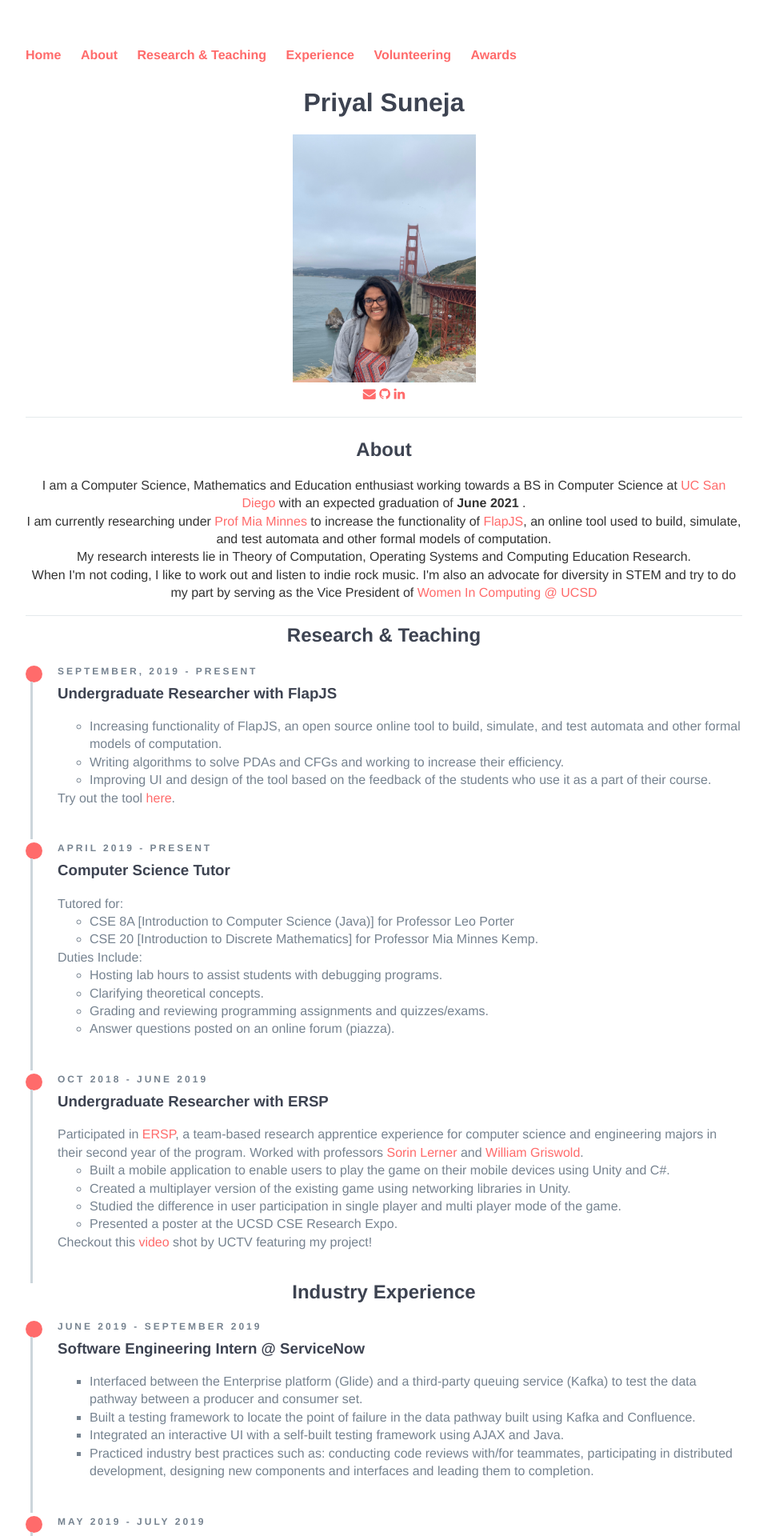
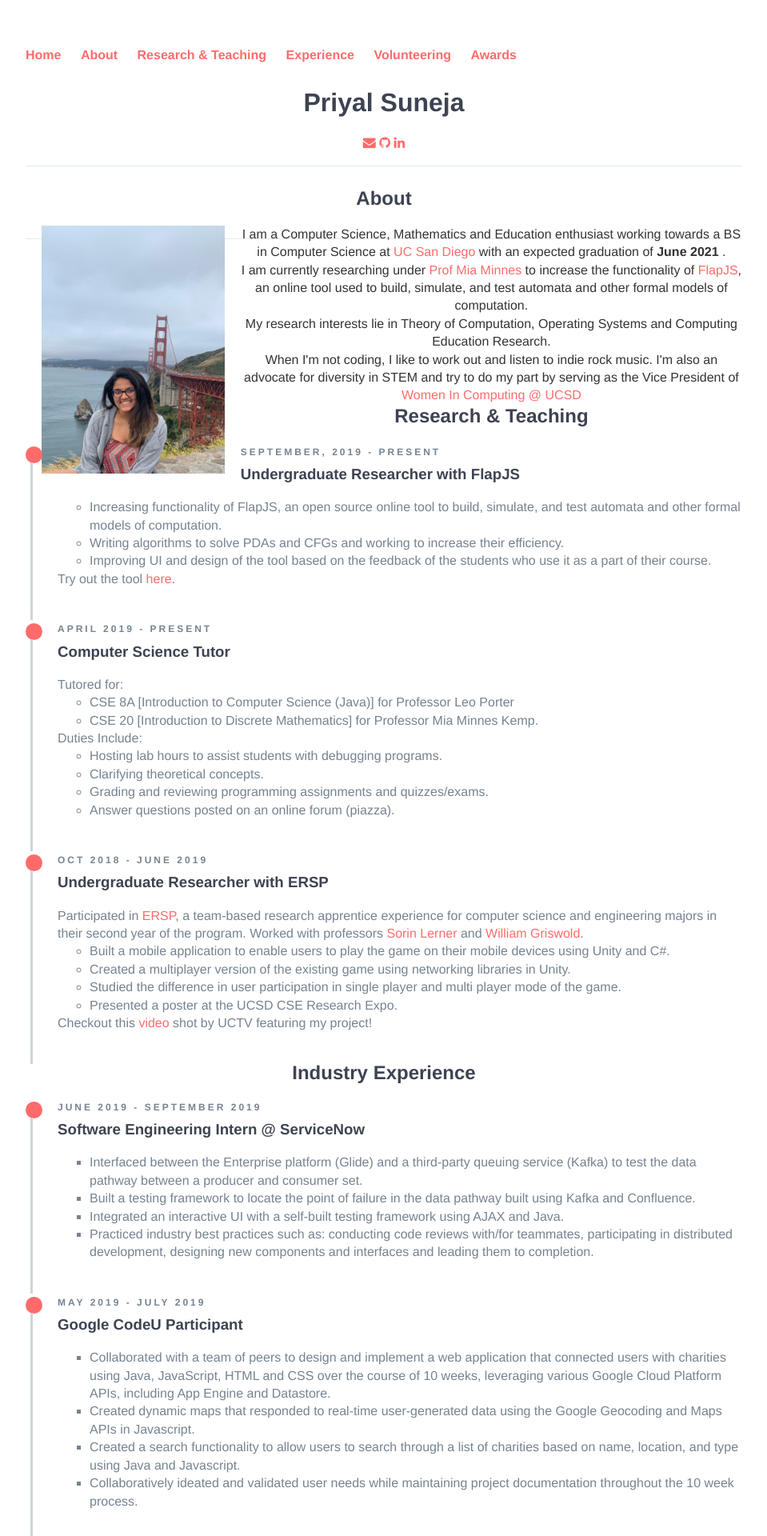
Before and after one commit to p-suneja/p-suneja.github.io, a Jekyll site: the page built from index.html, in a window 1280 px wide. Shown: the top 1920 px of the page at 80% size, without its empty margins (160-1119 px from the left). Built offline with Jekyll 4.4.1, drawn with Linux system fonts in a browser that asks for light colours; nearby versions of some CDN libraries.

Commit message:
trying to left and right

```diff
--- a/index.html
+++ b/index.html
@@ -4,7 +4,7 @@ title: Priyal's Homepage
 ---
 <div class="col-md-12 example-title">
 	<h1> Priyal Suneja </h1>
-	<img src="/IMG_0136.jpeg" height="310" width="229">
+
 	<p> <a href="mailto:priyalsuneja@gmail.com"><i class="fa fa-envelope"></i></a>
 	    <a href="https://github.com/p-suneja"><i class="fa fa-github"></i></a>
 	    <a href="https://www.linkedin.com/in/priyalsuneja/"><i class="fa fa-linkedin"></i></a> </p>
@@ -12,10 +12,17 @@ title: Priyal's Homepage
 
 <div class="col-md-12 example-title">
 	<a id="ABOUT"><h2>About</h2></a>
-	<p> I am a Computer Science, Mathematics and Education enthusiast working towards a BS in Computer Science at <a href="https://cse.ucsd.edu/" target="_blank">UC San Diego</a> with an expected graduation of <b> June 2021</b> . </p>
-	<p> I am currently researching under <a href="http://cseweb.ucsd.edu/~minnes/" target="_blank">Prof Mia Minnes</a> to increase the functionality of <a href="https://flapjs.github.io/FLAPJS-WebApp/" target="_blank">FlapJS</a>, an online tool used to build, simulate, and test automata and other formal models of computation.</p>
-	<p> My research interests lie in Theory of Computation, Operating Systems and Computing Education Research. </p>
-	<p> When I'm not coding, I like to work out and listen to indie rock music. I'm also an advocate for diversity in STEM and try to do my part by serving as the Vice President of <a href="http://wic.ucsd.edu/" target="_blank"> Women In Computing @ UCSD</a> </p>
+	<div class="container">
+		<section class="left">
+			<img src="/IMG_0136.jpeg" height="310" width="229">
+		</section>
+		<section class="right">
+			<p> I am a Computer Science, Mathematics and Education enthusiast working towards a BS in Computer Science at <a href="https://cse.ucsd.edu/" target="_blank">UC San Diego</a> with an expected graduation of <b> June 2021</b> . </p>
+			<p> I am currently researching under <a href="http://cseweb.ucsd.edu/~minnes/" target="_blank">Prof Mia Minnes</a> to increase the functionality of <a href="https://flapjs.github.io/FLAPJS-WebApp/" target="_blank">FlapJS</a>, an online tool used to build, simulate, and test automata and other formal models of computation.</p>
+			<p> My research interests lie in Theory of Computation, Operating Systems and Computing Education Research. </p>
+			<p> When I'm not coding, I like to work out and listen to indie rock music. I'm also an advocate for diversity in STEM and try to do my part by serving as the Vice President of <a href="http://wic.ucsd.edu/" target="_blank"> Women In Computing @ UCSD</a> </p>
+		</section>
+	</div>
 </div>
 
 
```
